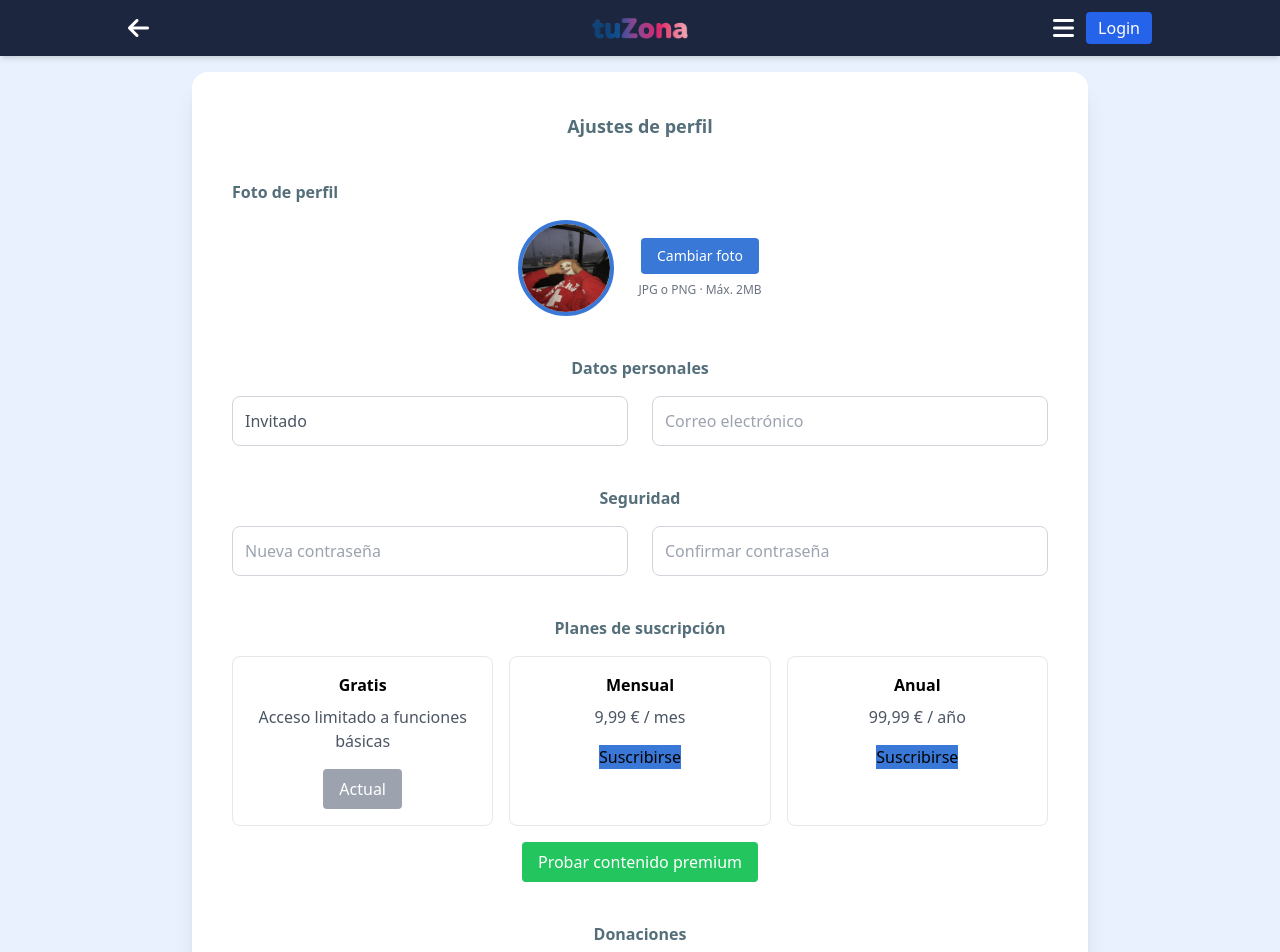
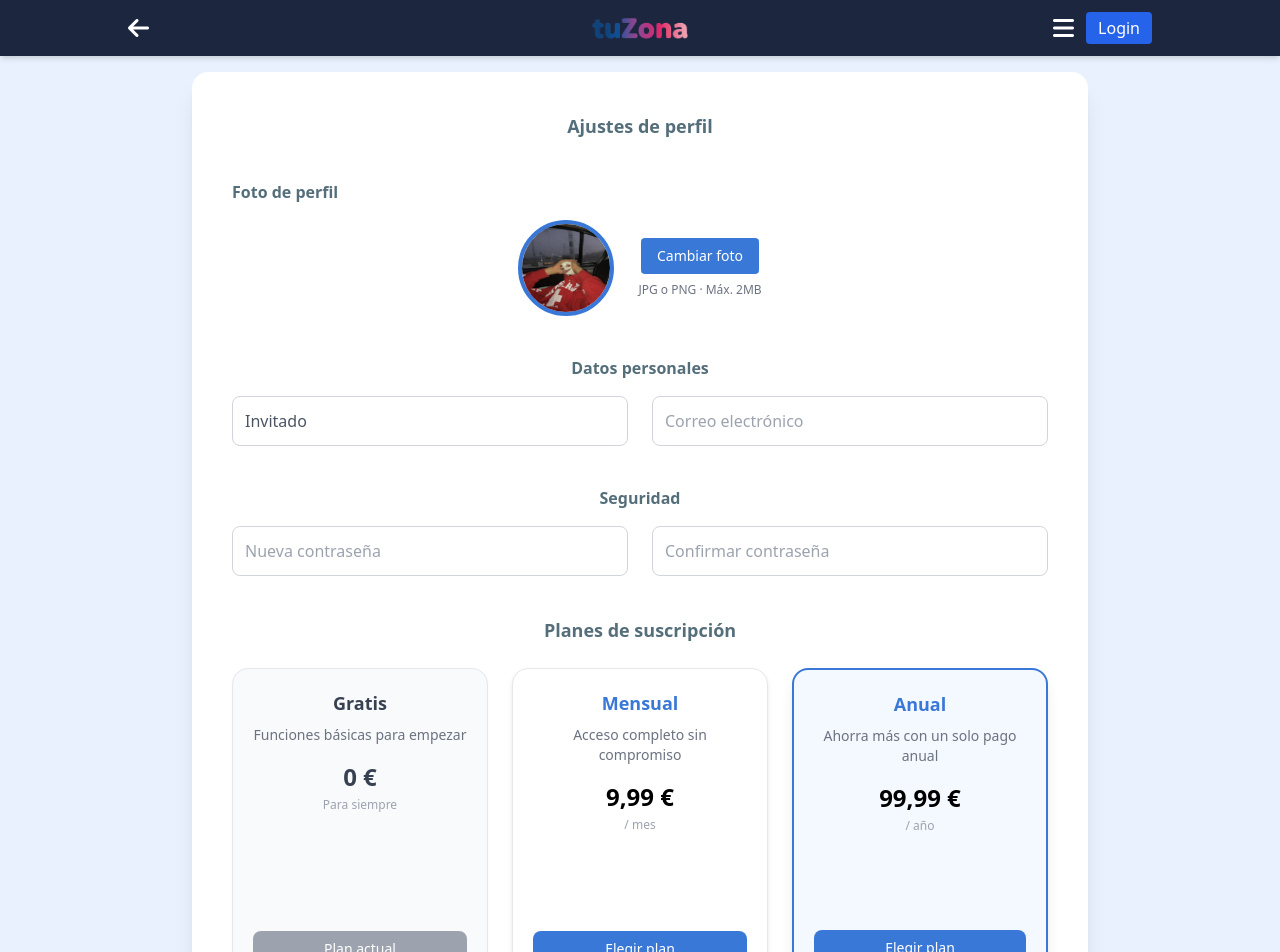
Before and after one commit to andrees-code/tfgDaw, a Vue app in the folder Ponte_a_prueba/: page /perfil in a window 1280 px wide. Shown: the top 952 px of the page. Built offline with nearby package versions, Linux system fonts and the light colour scheme; a web font is replaced by a local one.

Commit message:
Suscripciones mas bonitas

```diff
--- a/Ponte_a_prueba/src/views/PerfilView.vue
+++ b/Ponte_a_prueba/src/views/PerfilView.vue
@@ -84,54 +84,85 @@
 
         <!-- SUSCRIPCIONES -->
 <section class="mb-10">
-          <h3 class="font-semibold text-[#546E7A] mb-4 text-center">Planes de suscripción</h3>
-          <div class="grid grid-cols-1 md:grid-cols-3 gap-4 text-center">
-            <!-- Gratuita -->
-            <div class="p-4 border rounded-lg flex flex-col items-center">
-              <h4 class="font-bold mb-2">Gratis</h4>
-              <p class="text-gray-600 mb-4">Acceso limitado a funciones básicas</p>
+  <h3 class="font-semibold text-[#546E7A] mb-6 text-center text-lg">
+    Planes de suscripción
+  </h3>
+
+  <div class="grid grid-cols-1 md:grid-cols-3 gap-6">
+
+    <!-- GRATIS -->
+    <div class="p-5 rounded-2xl border bg-gray-50 shadow-sm flex flex-col text-center min-h-[320px]">
+      <div>
+        <h4 class="text-lg font-bold mb-2 text-gray-700">Gratis</h4>
+
+        <p class="text-sm text-gray-500 mb-4">
+          Funciones básicas para empezar
+        </p>
+
+        <p class="text-2xl font-bold text-gray-700 mb-1">0 €</p>
+        <p class="text-xs text-gray-400 mb-4">Para siempre</p>
+      </div>
+
       <button
-                class="bg-gray-400 text-white px-4 py-2 rounded cursor-not-allowed"
+        class="mt-auto bg-gray-400 text-white px-4 py-2 rounded-lg text-sm cursor-not-allowed"
         disabled
       >
-                Actual
+        Plan actual
       </button>
     </div>
 
-            <!-- Mensual -->
-            <div class="p-4 border rounded-lg flex flex-col items-center">
-              <h4 class="font-bold mb-2">Mensual</h4>
-              <p class="text-gray-600 mb-4">9,99 € / mes</p>
+    <!-- MENSUAL -->
+    <div class="p-5 rounded-2xl border bg-white shadow-md flex flex-col text-center min-h-[320px] hover:scale-105 transition">
+      <div>
+        <h4 class="text-lg font-bold mb-2 text-[#3978D7]">Mensual</h4>
+
+        <p class="text-sm text-gray-500 mb-4">
+          Acceso completo sin compromiso
+        </p>
+
+        <p class="text-2xl font-bold mb-1">9,99 €</p>
+        <p class="text-xs text-gray-400 mb-4">/ mes</p>
+      </div>
+
       <button
-                :class="userStore.user.subscription?.plan === 'monthly' ? 'bg-gray-400 cursor-not-allowed' : 'bg-[#3978D7] hover:bg-[#2d62b3]'"
+        :class="userStore.user.subscription?.plan === 'monthly'
+          ? 'bg-gray-400 cursor-not-allowed'
+          : 'bg-[#3978D7] hover:bg-[#2d62b3]'"
+        class="mt-auto text-white px-4 py-2 rounded-lg text-sm w-full"
         :disabled="userStore.user.subscription?.plan === 'monthly'"
         @click="suscribirse('monthly')"
       >
-                {{ userStore.user.subscription?.plan === 'monthly' ? 'Actual' : 'Suscribirse' }}
+        {{ userStore.user.subscription?.plan === 'monthly' ? 'Plan actual' : 'Elegir plan' }}
       </button>
     </div>
 
-            <!-- Anual -->
-            <div class="p-4 border rounded-lg flex flex-col items-center">
-              <h4 class="font-bold mb-2">Anual</h4>
-              <p class="text-gray-600 mb-4">99,99 € / año</p>
+    <!-- ANUAL -->
+    <div class="p-5 rounded-2xl border-2 border-[#3978D7] bg-[#F4F8FF] shadow-lg flex flex-col text-center min-h-[320px] hover:scale-105 transition">
+      <div>
+        <h4 class="text-lg font-bold mb-2 text-[#3978D7]">Anual</h4>
+
+        <p class="text-sm text-gray-500 mb-4">
+          Ahorra más con un solo pago anual
+        </p>
+
+        <p class="text-2xl font-bold mb-1">99,99 €</p>
+        <p class="text-xs text-gray-400 mb-4">/ año</p>
+      </div>
+
       <button
-                :class="userStore.user.subscription?.plan === 'yearly' ? 'bg-gray-400 cursor-not-allowed' : 'bg-[#3978D7] hover:bg-[#2d62b3]'"
+        :class="userStore.user.subscription?.plan === 'yearly'
+          ? 'bg-gray-400 cursor-not-allowed'
+          : 'bg-[#3978D7] hover:bg-[#2d62b3]'"
+        class="mt-auto text-white px-4 py-2 rounded-lg text-sm w-full"
         :disabled="userStore.user.subscription?.plan === 'yearly'"
         @click="suscribirse('yearly')"
       >
-                {{ userStore.user.subscription?.plan === 'yearly' ? 'Actual' : 'Suscribirse' }}
+        {{ userStore.user.subscription?.plan === 'yearly' ? 'Plan actual' : 'Elegir plan' }}
       </button>
     </div>
-          </div>
 
-          <div class="mt-4 flex justify-center">
-            <button @click="getPremiumContent" class="bg-green-500 text-white px-4 py-2 rounded hover:bg-green-600">
-              Probar contenido premium
-            </button>
   </div>
 </section>
-
      <!-- DONACIONES -->
         <section class="mb-10">
           <h3 class="font-semibold text-[#546E7A] mb-4 text-center">Donaciones</h3>
@@ -144,6 +175,8 @@
             </router-link>
           </div>
         </section>
+
+
 
         <!-- BOTÓN GUARDAR -->
         <button
@@ -278,18 +311,8 @@ async function suscribirse(plan) {
   }
 }
 
-async function getPremiumContent() {
-  try {
-    const res = await SubscriptionService.getPremiumContent()
-    alert(`Contenido premium desbloqueado: ${res.message}`)
-  } catch (e) {
-    alert('No tienes suscripción activa')
-  }
-}
 
-function donarPaypal() {
-  window.open('https://www.paypal.com/donate?hosted_button_id=TU_ID', '_blank')
-}
+
 </script>
 
 <style lang="sass">
```
Lines whose indentation alone changed are shown as unchanged.
